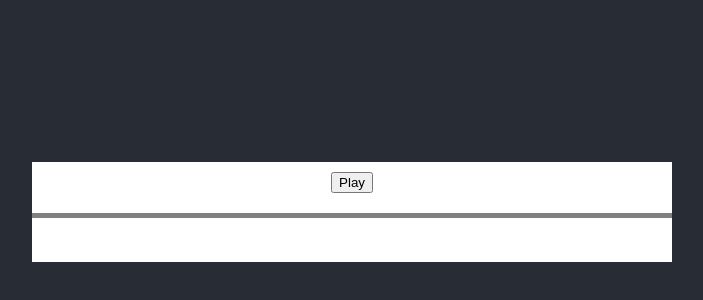
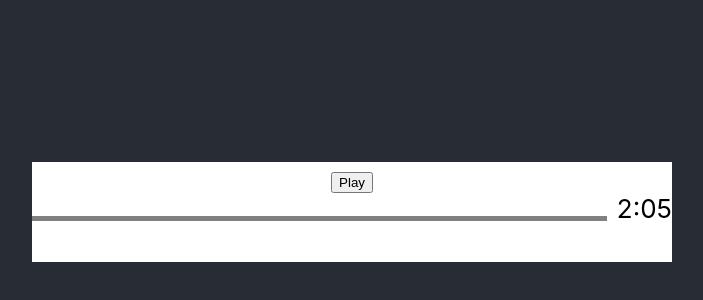
Before and after one commit to SanderKoopmans/DSA-play_bar, a React (Create React App) app: page / in a window 1280 px wide. Shown: the part 188-488 px from the top of the page, without its empty margins (288-991 px from the left). Built offline with nearby package versions, Linux system fonts and the light colour scheme.

Commit message:
Setup basic state

```diff
--- a/src/progressBar/ProgressBar.css
+++ b/src/progressBar/ProgressBar.css
@@ -15,6 +15,7 @@
 .bar-bottom {
   display: flex;
   justify-content: center;
+  align-items: center;
 }
 
 .progress-container {
@@ -23,3 +24,7 @@
   background-color: gray;
   margin-top: 20px;
 }
+
+.progress-duration {
+  margin-left: 10px;
+}
--- a/src/progressBar/ProgressBar.jsx
+++ b/src/progressBar/ProgressBar.jsx
@@ -1,14 +1,44 @@
-import React from 'react';
+import React, { useReducer } from 'react';
 import './ProgressBar.css';
+
+const initialState = {
+  duration: 125368,
+  currentTime: 0,
+  playing: false
+}
+
+const reducer = (state, action) => {
+  switch(action.type) {
+    case 'PLAY':
+      return {
+        ...state
+      }
+    case 'PAUSE':
+      return {
+        ...state
+      }
+    default:
+      return console.log('No action selected');
+  }
+}
+
+const formatTime = (inputMilliSeconds) => {
+  const minutes = Math.floor(inputMilliSeconds / 60000);
+  const seconds = (( inputMilliSeconds % 60000) / 1000).toFixed(0);
+  return minutes + ':' + (seconds < 10 ? '0' : '') + seconds;
+}
 
 const ProgressBar = () => {
   return (
     <div className="bar-container">
       <div className="bar-top">
-        <button>Play</button>
+        {initialState.playing
+        ? <button>Pause</button>
+        : <button>Play</button>}
       </div>
       <div className="bar-bottom">
         <div className="progress-container"></div>
+        <div className="progress-duration">{formatTime(initialState.duration)}</div>
       </div>
 
     </div>
```
Also changed, not shown: 1 other file (tests, documents, lock files or other folders).
